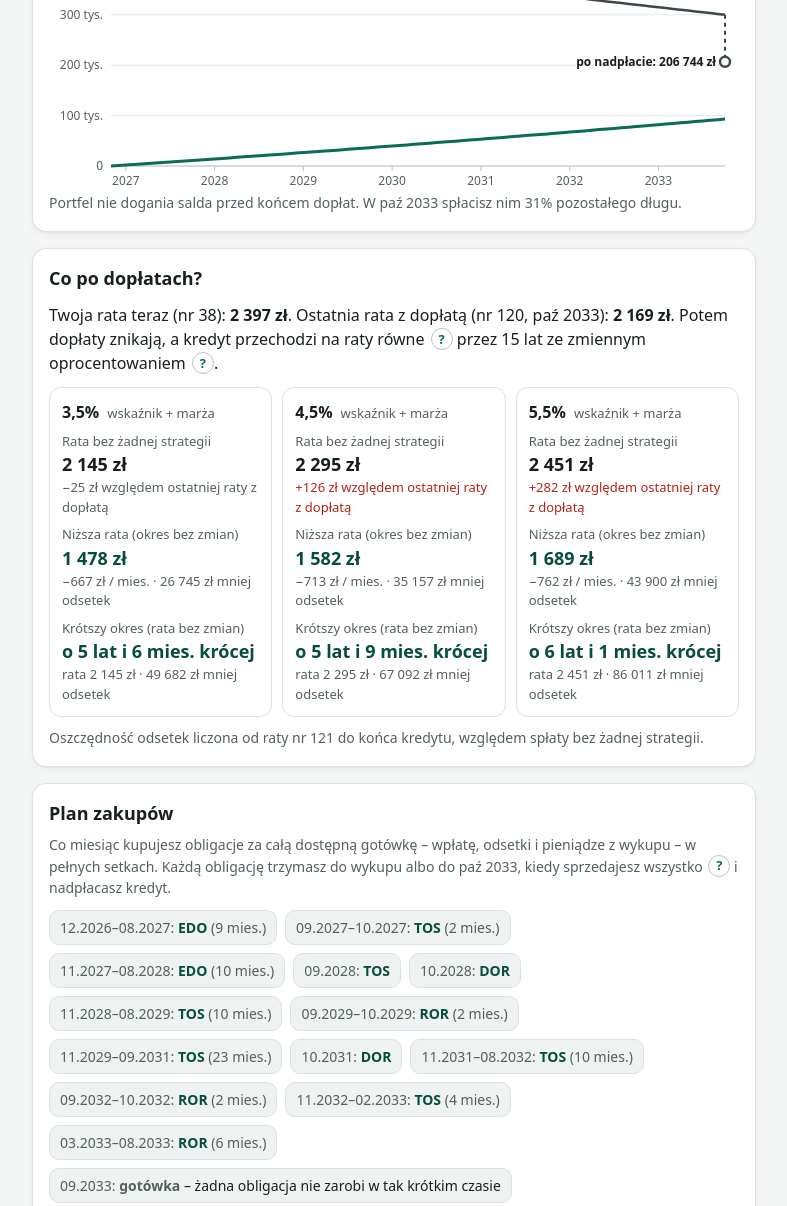
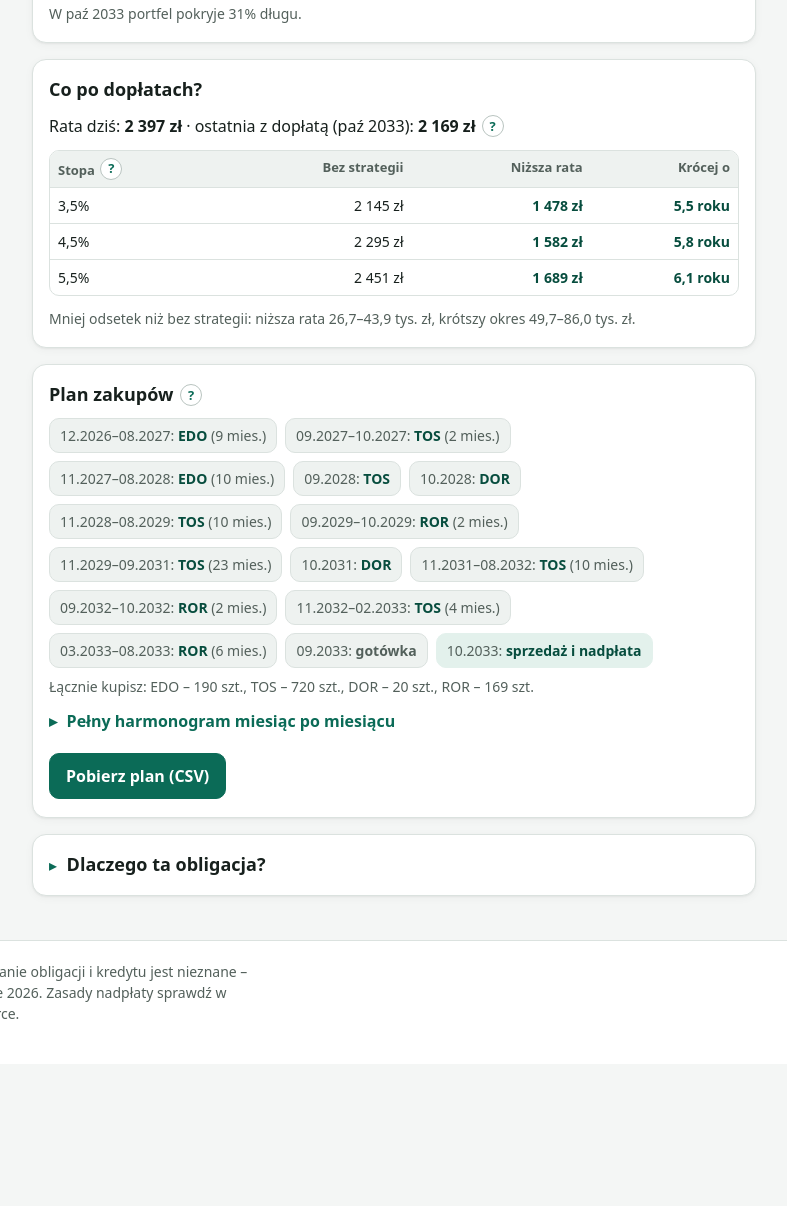
Before and after one commit to MrLaBaguette/BK2, a plain HTML site: page index.html in a window 1280 px wide. Shown: the part 1227-2433 px from the top of the page, without its empty margins (458-1245 px from the left). After the commit the page ends 2291 px from the top, so only its background shows below. Drawn offline with Linux system fonts and the light colour scheme.

Commit message:
Prostszy ekran wyników: mniej tekstu, wyjaśnienia w dymkach
- karta wyniku bez nagłówka „Odpowiedź”
- porównanie: bez podpisów i przypisów, opisy wariantów w „?”
- „Co po dopłatach”: jedna tabela zamiast trzech kart
- plan zakupów: opis w „?” przy nagłówku, krótsze etykiety
- krótsze podpisy wykresu, ostrzeżeń i stopki
- na telefonie tabele przewijają się w swoim pudełku, nie poszerzają strony

Obliczenia bez zmian (testy 30/30).

Co-Authored-By: Claude Opus 5.5 <noreply@anthropic.com>
Claude-Session: https://claude.ai/code/session_01LBGkbH9VYjfYP8FwjCq17z

```diff
--- a/index.html
+++ b/index.html
@@ -108,6 +108,7 @@ h1 { font-size: clamp(23px, 4.6vw, 34px); line-height: 1.18; margin: 0 0 8px; le
 
 /* ---------- układ ---------- */
 .layout { display: grid; gap: 4px 24px; padding-block: 20px 28px; }
+.layout > * { min-width: 0; }
 @media (min-width: 980px) {
   .layout { grid-template-columns: minmax(340px, 400px) minmax(0, 1fr); align-items: start; }
 }
@@ -241,7 +242,7 @@ details[open] > summary::before { transform: rotate(90deg); }
 /* ---------- słupki porównania ---------- */
 .bars { display: grid; gap: 14px; margin: 4px 0 14px; }
 .bar-row { display: grid; grid-template-columns: 1fr auto; gap: 4px 12px; align-items: end; }
-.bar-name b { display: block; }
+.bar-name b { display: inline; }
 .bar-name span { color: var(--muted); font-size: 13px; }
 .bar-val { font-weight: 700; font-variant-numeric: tabular-nums; text-align: right; white-space: nowrap; }
 .bar-val small { display: block; font-weight: 400; color: var(--muted); font-size: 12px; }
@@ -288,6 +289,8 @@ details[open] > summary::before { transform: rotate(90deg); }
 .scen dd small { display: block; font-weight: 400; font-size: 13px; color: var(--muted); }
 .scen .opt dd { color: var(--accent-strong); }
 .scen .shock small { color: var(--err); }
+.after-tbl th, .after-tbl td { white-space: normal; vertical-align: top; padding: 7px 8px; }
+.after-tbl td.good { color: var(--accent-strong); font-weight: 650; }
 .paid { background: var(--accent-soft); border-radius: 12px; padding: 12px 14px; margin: 0 0 12px; font-weight: 600; }
 
 /* ---------- plan ---------- */
@@ -542,7 +545,7 @@ tr.end td { background: var(--surface-2); font-weight: 650; }
       </section>
 
       <section class="panel" aria-labelledby="h-plan">
-        <h2 id="h-plan">Plan zakupów</h2>
+        <h2 id="h-plan">Plan zakupów <button type="button" class="tip" data-tip="plan" aria-label="Wyjaśnienie: jak czytać plan">?</button></h2>
         <div id="r-plan"></div>
         <details class="sub-details" id="d-table">
           <summary>Pełny harmonogram miesiąc po miesiącu</summary>
@@ -570,10 +573,7 @@ tr.end td { background: var(--surface-2); font-weight: 650; }
 
 <footer class="foot">
   <div class="wrap">
-    <h2>Założenia i zastrzeżenia</h2>
-    <p><b>To symulacja, nie porada finansowa.</b> Oprocentowanie przyszłych emisji obligacji i stóp kredytu jest nieznane. Zasady nadpłaty i prowizje sprawdź w umowie lub w banku.</p>
-    <p>Kluczowe uproszczenie: oferta obligacji skarbowych w kolejnych miesiącach jest taka sama jak w listopadzie 2026. Odsetki liczymy w pełnych miesiącach, podatek Belki i opłaty za wcześniejszy wykup są zawsze wliczone. Pomijamy obligacje OTS, konta IKE/IKZE, zamianę obligacji po 99,90 zł oraz wyjątki od utraty dopłat przy nadpłacie w pierwszych 36 miesiącach.</p>
-    <p>Nic nie wysyłamy ani nie zapisujemy – wszystko liczy się w Twojej przeglądarce.</p>
+    <p><b>To symulacja, nie porada finansowa.</b> Przyszłe oprocentowanie obligacji i kredytu jest nieznane – zakładamy, że oferta obligacji zostanie taka jak w listopadzie 2026. Zasady nadpłaty sprawdź w umowie lub w banku. Wszystko liczy się w Twojej przeglądarce.</p>
   </div>
 </footer>
 
@@ -1099,6 +1099,9 @@ var BK2 = (function () {
     raty: 'Malejąca: stała część kapitału + odsetki od salda, więc rata co miesiąc trochę spada. Równa (annuitetowa): co miesiąc ta sama kwota, na początku głównie odsetki.',
     doplata: 'Przez pierwsze 120 miesięcy państwo dopłaca do odsetek, więc płacisz efektywnie ok. 2%. Dopłata jest liczona od salda kredytu, a raty są w tym czasie malejące.',
     nadplata2: 'Nadpłata zmniejsza saldo, ale razem z nim zmniejsza dopłatę państwa (liczoną od salda). Oszczędzasz więc tylko swoje ~2% odsetek, a obligacje skarbowe dają więcej – nawet po podatku.',
+    warC: 'Wydajesz co miesiąc tyle samo co przy obligacjach (rata + odkładana kwota), ale nadwyżkę od razu nadpłacasz. Bank po nadpłacie obniża ratę, więc różnicę też nadpłacamy. Kwoty z pierwszych 36 miesięcy kredytu nadpłacamy dopiero w 37. miesiącu.',
+    warD: 'Te same pieniądze leżą w gotówce na 0% i w dniu końca dopłat idą na jednorazową nadpłatę.',
+    plan: 'Co miesiąc kupujesz obligacje za całą dostępną gotówkę (wpłata, odsetki, pieniądze z wykupu), w pełnych setkach. Każdą trzymasz do wykupu albo do końca dopłat – wtedy sprzedajesz wszystko i nadpłacasz kredyt.',
     portfel: 'Ile dostałbyś na rękę, gdybyś w danym miesiącu sprzedał wszystkie obligacje: po opłatach za wcześniejszy wykup i po podatku Belki, razem z gotówką czekającą na zakup.'
   };
   var QUIPS = [
@@ -1428,19 +1431,19 @@ var BK2 = (function () {
       }
     } else if (need) {
       if (res.X === 0) {
-        h += '<p class="kicker">Odpowiedź</p><p>Twoje jednorazowe wpłaty wystarczą, żeby w ' + end + ' spłacić cały kredyt 🎉</p><span class="big">' + zl(S) + '</span><p>Nie musisz odkładać co miesiąc.</p>';
+        h += '<p>Twoje jednorazowe wpłaty wystarczą, żeby w ' + end + ' spłacić cały kredyt 🎉</p><span class="big">' + zl(S) + '</span><p>Nie musisz odkładać co miesiąc.</p>';
       } else {
-        h += '<p class="kicker">Odpowiedź</p><p>Żeby spłacić cały kredyt w ' + end + ', odkładaj</p><span class="big">' + zl(res.X) + '</span><p>miesięcznie' + oneTxt + '.</p>';
+        h += '<p>Żeby spłacić cały kredyt w ' + end + ', odkładaj</p><span class="big">' + zl(res.X) + '</span><p>miesięcznie' + oneTxt + '.</p>';
       }
       meta.push(['Wpłacisz łącznie', zl(res.sim.deposits)]);
       meta.push(['W ' + mon(L.endAbs) + ' będziesz mieć', zl(res.bonds.net)]);
       meta.push(['Nadwyżka do ręki', zl(res.bonds.surplus)]);
     } else if (res.bonds.debt <= 0) {
-      h += '<p class="kicker">Odpowiedź</p><p>Odkładając <b>' + zl(res.X) + '</b> miesięcznie' + oneTxt + ', w ' + end + ' spłacisz cały kredyt 🎉</p><span class="big">' + zl(S) + '</span><p>i zostanie Ci ' + zl(res.bonds.surplus) + '.</p>';
+      h += '<p>Odkładając <b>' + zl(res.X) + '</b> miesięcznie' + oneTxt + ', w ' + end + ' spłacisz cały kredyt 🎉</p><span class="big">' + zl(S) + '</span><p>i zostanie Ci ' + zl(res.bonds.surplus) + '.</p>';
       meta.push(['Wpłacisz łącznie', zl(res.sim.deposits)]);
       meta.push(['Obligacje dorobią na czysto', zl(res.bonds.net - res.sim.deposits)]);
     } else {
-      h += '<p class="kicker">Odpowiedź</p><p>Odkładając <b>' + zl(res.X) + '</b> miesięcznie' + oneTxt + ', w ' + end + ' spłacisz</p><span class="big">' + zl(res.bonds.net) + '</span><p>z <b>' + zl(S) + '</b> długu.</p>';
+      h += '<p>Odkładając <b>' + zl(res.X) + '</b> miesięcznie' + oneTxt + ', w ' + end + ' spłacisz</p><span class="big">' + zl(res.bonds.net) + '</span><p>z <b>' + zl(S) + '</b> długu.</p>';
       meta.push(['Wpłacisz łącznie', zl(res.sim.deposits)]);
       meta.push(['Obligacje dorobią na czysto', zl(res.bonds.net - res.sim.deposits)]);
       meta.push(['Zostaje do spłaty', zl(res.bonds.debt)]);
@@ -1458,16 +1461,16 @@ var BK2 = (function () {
   function renderCompare(res, P) {
     var S = res.loan.S120, feel = state.feelings;
     var rows = [
-      { name: 'Obligacje', sub: 'odkładasz i kupujesz obligacje skarbowe', debt: res.bonds.debt, plus: res.bonds.surplus, cls: 'is-accent' },
-      { name: 'Nadpłacanie na bieżąco', sub: 'te same pieniądze co miesiąc na nadpłatę', debt: res.C.balance, plus: res.C.leftover, cls: '' },
-      { name: 'Skarpeta', sub: 'te same pieniądze w szufladzie (0%)', debt: res.D.debt, plus: res.D.surplus, cls: feel ? 'is-you' : '' }
+      { name: 'Obligacje', tip: '', debt: res.bonds.debt, plus: res.bonds.surplus, cls: 'is-accent' },
+      { name: 'Nadpłacanie na bieżąco', tip: tip('warC', 'nadpłacanie na bieżąco'), debt: res.C.balance, plus: res.C.leftover, cls: '' },
+      { name: 'Skarpeta', tip: tip('warD', 'skarpeta'), debt: res.D.debt, plus: res.D.surplus, cls: feel ? 'is-you' : '' }
     ];
     var max = Math.max(S, rows[0].debt, rows[1].debt, rows[2].debt) || 1;
-    var h = '<h2 id="h-cmp">Dług po 10 latach – porównanie</h2><div class="bars">';
+    var h = '<h2 id="h-cmp">Dług po 10 latach</h2><div class="bars">';
     rows.forEach(function (r) {
       var w = Math.max(0, Math.min(100, r.debt / max * 100));
       h += '<div class="bar-row ' + r.cls + '">' +
-        '<div class="bar-name"><b>' + r.name + (r.cls === 'is-you' ? '<span class="you">Ty</span>' : '') + '</b><span>' + r.sub + '</span></div>' +
+        '<div class="bar-name"><b>' + r.name + (r.cls === 'is-you' ? '<span class="you">Ty</span>' : '') + '</b> ' + r.tip + '</div>' +
         '<div class="bar-val">' + zl(r.debt) + (r.plus > 0.5 ? '<small>+ ' + zl(r.plus) + ' nadwyżki</small>' : '') + '</div>' +
         '<div class="bar-track" aria-hidden="true"><div class="bar" style="width:' + w.toFixed(2) + '%"></div></div></div>';
     });
@@ -1475,17 +1478,14 @@ var BK2 = (function () {
     var posB = rows[0].plus - rows[0].debt, posC = rows[1].plus - rows[1].debt, diff = posB - posC;
     var y = res.irr !== null ? pct(res.irr, 1) : null, r2 = pct(P.r2, 0);
     if (res.months <= 1 || res.sim.deposits <= 0) {
-      h += '<p class="verdict">Przy tych danych nie ma czego porównywać – do końca dopłat zostało za mało czasu albo nic nie odkładasz.</p>';
+      h += '<p class="verdict">Za mało czasu do końca dopłat albo nic nie odkładasz – nie ma czego porównać.</p>';
     } else if (diff > 0.5) {
-      h += '<p class="verdict">Obligacje wygrywają o <b>' + zl(diff) + '</b>' + (y ? ', bo zarabiają na czysto ok. <b>' + y + '</b> rocznie, a nadpłata kredytu daje tylko ~' + r2 + ' ' + tip('nadplata2', 'dlaczego nadpłata daje tylko 2%') : '') + '.</p>';
+      h += '<p class="verdict">Obligacje wygrywają o <b>' + zl(diff) + '</b>' + (y ? ': zarabiają na czysto ok. <b>' + y + '</b> rocznie, a nadpłata daje ~' + r2 + ' ' + tip('nadplata2', 'dlaczego nadpłata daje tylko 2%') : '') + '.</p>';
     } else if (diff < -0.5) {
-      h += '<p class="verdict">Przy tych założeniach nadpłacanie na bieżąco wychodzi lepiej o <b>' + zl(-diff) + '</b>' + (y ? '. Obligacje zarobiłyby na czysto tylko ok. ' + y + ' rocznie – mniej niż ~' + r2 + ' z nadpłaty ' + tip('nadplata2', 'dlaczego nadpłata daje tylko 2%') : '') + '. Zwykle to znak, że do końca dopłat zostało za mało czasu.</p>';
+      h += '<p class="verdict">Tu lepsze jest nadpłacanie na bieżąco, o <b>' + zl(-diff) + '</b>' + (y ? ': obligacje zarobią na czysto tylko ok. ' + y + ' rocznie' : '') + '.</p>';
     } else {
-      h += '<p class="verdict">Obligacje i nadpłacanie na bieżąco wychodzą praktycznie tak samo.</p>';
-    }
-    h += '<ul class="cmp-notes">' +
-      '<li><b>Nadpłacanie na bieżąco:</b> wydajesz co miesiąc tyle samo (rata + ' + zl(res.X) + '). Bank po nadpłacie obniża ratę, więc różnicę też nadpłacamy.' + (res.C.early36.length ? ' Kwoty z pierwszych 36 miesięcy kredytu zbieramy i nadpłacamy w ' + mon(res.C.payAbs) + '.' : '') + '</li>' +
-      '<li><b>Skarpeta:</b> te same pieniądze leżą na 0% i w ' + mon(res.loan.endAbs) + ' idą na jednorazową nadpłatę.' + (res.feelings.cost > 0.5 ? ' Przegrywa z obligacjami o ' + zl(res.feelings.cost) + '.' : '') + '</li></ul>';
+      h += '<p class="verdict">Obligacje i nadpłacanie na bieżąco wychodzą tak samo.</p>';
+    }
     $('#r-compare').innerHTML = h;
   }
 
@@ -1555,47 +1555,47 @@ var BK2 = (function () {
         ? '<span><i class="lg-sock"></i>Skarpeta (0%)</span><span><i class="lg-faint"></i>Obligacje – dla porównania</span>'
         : '<span><i class="lg-port"></i>Portfel obligacji netto ' + tip('portfel', 'wartość portfela netto') + '</span>');
     var note;
-    if (feel) note = 'Skarpeta rośnie tylko o to, co do niej włożysz. W ' + mon(L.endAbs) + ' będziesz mieć ' + zl(res.D.sock) + ' zamiast ' + zl(res.bonds.net) + ' z obligacji.';
-    else if (res.cross) note = 'Od <b>' + mon(res.cross.abs) + '</b> portfel jest wart więcej niż saldo kredytu – od tego miesiąca mógłbyś spłacić całość.';
-    else note = 'Portfel nie dogania salda przed końcem dopłat. W ' + mon(L.endAbs) + ' spłacisz nim ' + pct(Math.min(1, res.bonds.net / L.S120), 0) + ' pozostałego długu.';
+    if (feel) note = 'W ' + mon(L.endAbs) + ': skarpeta ' + zl(res.D.sock) + ', obligacje ' + zl(res.bonds.net) + '.';
+    else if (res.cross) note = 'Od <b>' + mon(res.cross.abs) + '</b> portfel przewyższa dług – możesz spłacić całość.';
+    else note = 'W ' + mon(L.endAbs) + ' portfel pokryje ' + pct(Math.min(1, res.bonds.net / L.S120), 0) + ' długu.';
     $('#r-chart-note').innerHTML = note;
   }
 
   /* ---------------- 4. po dopłatach ---------------- */
+  function tys(x) { return E.fmtNum(x / 1000, 1) + NB + 'tys.' + NB + 'zł'; }
+  function range(list, f) {
+    var v = list.map(f), lo = Math.min.apply(null, v), hi = Math.max.apply(null, v);
+    return Math.abs(hi - lo) < 50 ? tys(lo) : E.fmtNum(lo / 1000, 1) + '–' + tys(hi);
+  }
   function renderAfter(res, P) {
-    var L = res.loan, N0 = P.n - E.T_SUB;
-    var h = '<p class="after-head">Twoja rata teraz (nr ' + (L.m0 + 1) + '): <b>' + zl(res.rataNow) + '</b>. Ostatnia rata z dopłatą (nr 120, ' + mon(L.endAbs) + '): <b>' + zl(res.rataLast) + '</b>. ' +
-      'Potem dopłaty znikają, a kredyt przechodzi na raty równe ' + tip('raty', 'rata malejąca i równa') + ' przez ' + E.fmtDuration(N0) + ' ze zmiennym oprocentowaniem ' + tip('wibor', 'wskaźnik WIBOR/POLSTR') + '.</p>';
-    var paid = res.after.length && res.after[0].paidOff;
-    if (paid) h += '<p class="paid">Spłacasz cały kredyt 🎉 – po dopłatach nie płacisz już żadnej raty. Nadwyżka do ręki: ' + zl(res.bonds.surplus) + '.</p>';
-    h += '<div class="scens">';
-    res.after.forEach(function (s) {
-      var jump = s.base - res.rataLast;
-      h += '<article class="scen"><h3>' + pct(s.rate, 1) + ' <small>wskaźnik + marża</small></h3><dl>' +
-        '<div' + (jump > 0.5 ? ' class="shock"' : '') + '><dt>Rata bez żadnej strategii</dt><dd>' + zl(s.base) + '<small>' + (jump >= 0 ? '+' : '−') + zl(Math.abs(jump)) + ' względem ostatniej raty z dopłatą</small></dd></div>';
-      if (paid) {
-        h += '<div class="opt"><dt>Z obligacjami</dt><dd>0 zł<small>kredyt spłacony, oszczędzasz ' + zl(s.baseInt) + ' odsetek</small></dd></div>';
-      } else {
-        h += '<div class="opt"><dt>Niższa rata (okres bez zmian)</dt><dd>' + zl(s.low) + '<small>−' + zl(s.base - s.low) + ' / mies. · ' + zl(s.saveLow) + ' mniej odsetek</small></dd></div>' +
-          '<div class="opt"><dt>Krótszy okres (rata bez zmian)</dt><dd>' + (s.shorterBy > 0 ? 'o ' + E.fmtDuration(s.shorterBy) + ' krócej' : 'bez zmian') + '<small>rata ' + zl(s.base) + ' · ' + zl(s.saveShort) + ' mniej odsetek</small></dd></div>';
-      }
-      h += '</dl></article>';
-    });
-    h += '</div><p class="hint" style="margin:10px 0 0">Oszczędność odsetek liczona od raty nr 121 do końca kredytu, względem spłaty bez żadnej strategii. ' +
-      (state.feelings ? 'W wariancie „skarpeta” kwoty są inne – tu pokazujemy wynik z obligacjami.' : '') + '</p>';
+    var L = res.loan, sc = res.after;
+    var paid = sc.length && sc[0].paidOff;
+    var h = '<p class="after-head">Rata dziś: <b>' + zl(res.rataNow) + '</b> · ostatnia z dopłatą (' + mon(L.endAbs) + '): <b>' + zl(res.rataLast) + '</b> ' + tip('raty', 'rata malejąca i równa') + '</p>';
+    if (paid) h += '<p class="paid">Spłacasz cały kredyt 🎉 Nadwyżka do ręki: ' + zl(res.bonds.surplus) + '.</p>';
+    h += '<div class="tbl-wrap"><table class="after-tbl"><thead><tr><th>Stopa ' + tip('wibor', 'wskaźnik WIBOR/POLSTR') + '</th><th>Bez strategii</th>' +
+      (paid ? '<th>Z obligacjami</th>' : '<th>Niższa rata</th><th>Krócej o</th>') + '</tr></thead><tbody>';
+    sc.forEach(function (s) {
+      h += '<tr><td>' + pct(s.rate, 1) + '</td><td>' + zl(s.base) + '</td>' +
+        (paid ? '<td class="good">0 zł</td>'
+          : '<td class="good">' + zl(s.low) + '</td><td class="good">' + (s.shorterBy > 0 ? E.fmtNum(s.shorterBy / 12, 1) + NB + 'roku' : '—') + '</td>') + '</tr>';
+    });
+    h += '</tbody></table></div>';
+    if (!paid && sc.length) {
+      h += '<p class="hint" style="margin:0">Mniej odsetek niż bez strategii: niższa rata ' + range(sc, function (s) { return s.saveLow; }) + ', krótszy okres ' + range(sc, function (s) { return s.saveShort; }) + '.</p>';
+    }
     $('#r-after').innerHTML = h;
   }
 
   /* ---------------- 5. plan zakupów ---------------- */
   function segLabel(s) {
-    if (s.label === 'END') return '<b>sprzedaż wszystkiego</b> i nadpłata kredytu';
-    if (s.label === 'CASH') return '<b>gotówka</b> – żadna obligacja nie zarobi w tak krótkim czasie';
-    if (s.label === 'NONE') return '<b>bez zakupu</b> – za mało gotówki na 1 sztukę';
+    if (s.label === 'END') return '<b>sprzedaż i nadpłata</b>';
+    if (s.label === 'CASH') return '<b>gotówka</b>';
+    if (s.label === 'NONE') return '<b>bez zakupu</b>';
     return '<b>' + s.label + '</b>';
   }
   function renderPlan(res) {
     var L = res.loan, segs = res.plan;
-    var h = '<p class="hint">Co miesiąc kupujesz obligacje za całą dostępną gotówkę – wpłatę, odsetki i pieniądze z wykupu – w pełnych setkach. Każdą obligację trzymasz do wykupu albo do ' + mon(L.endAbs) + ', kiedy sprzedajesz wszystko ' + tip('wykup', 'przedterminowy wykup') + ' i nadpłacasz kredyt.</p><ol class="plan">';
+    var h = '<ol class="plan">';
     segs.forEach(function (s) {
       var len = s.to - s.from + 1, when = s.from === s.to ? mm(s.from) : mm(s.from) + '–' + mm(s.to);
       var cls = s.label === 'END' ? 'end' : (s.label === 'CASH' || s.label === 'NONE' ? 'cash' : '');
@@ -1684,7 +1684,7 @@ var BK2 = (function () {
         '</td><td>−' + zl2(r.tax) + '</td><td>' + zl2(r.net) + '</td><td>' + zl2(it.f * 100) + '</td></tr>';
     });
     t += '<tr' + (best === 'CASH' ? ' class="best"' : '') + '><td>Gotówka</td><td class="l">' + h + ' mies.</td><td>0,00 zł</td><td>0,00 zł</td><td>0,00 zł</td><td>100,00 zł</td><td>100,00 zł</td></tr>';
-    t += '</tbody></table></div><p class="hint">„Netto ze 100 zł” – sama obligacja, bez reinwestycji. „Z reinwestycją” – gdy odsetki wypłacane w trakcie i pieniądze z wykupu od razu kupujesz dalej najlepszą obligacją. Wybór robi matematyka, nie intuicja: przy niektórych horyzontach wygrywa obligacja krótsza, bo nie płacisz opłaty za wcześniejszy wykup. Kapitalizacja ' + tip('kapitalizacja', 'kapitalizacja') + ', podatek Belki ' + tip('belka', 'podatek Belki') + '.</p>';
+    t += '</tbody></table></div><p class="hint">„Z reinwestycją” – odsetki i pieniądze z wykupu od razu kupujesz dalej najlepszą obligacją. ' + tip('kapitalizacja', 'kapitalizacja') + '</p>';
     $('#r-why').innerHTML = t;
   }
 
@@ -1692,7 +1692,7 @@ var BK2 = (function () {
   function renderWarnings(res, P) {
     var L = res.loan, out = [];
     res.warnings.forEach(function (w) {
-      if (w.code === 'early36') out.push(['Nadpłata w pierwszych 36 miesiącach', 'Nadpłata w pierwszych 36 miesiącach od uruchomienia kredytu może oznaczać utratę dopłat (wyjątki zależą m.in. od wkładu własnego). W porównaniu „nadpłacanie na bieżąco” kwoty z okresu ' + mm(w.from) + '–' + mm(w.to) + ' zbieramy bez odsetek i nadpłacamy jednorazowo w ' + mm(w.payAbs) + ' (37. rata). Strategia z obligacjami tego problemu nie ma – nadpłacasz dopiero w ' + mm(L.endAbs) + '.']);
+      if (w.code === 'early36') out.push(['Nadpłata w pierwszych 36 miesiącach', 'Nadpłata w pierwszych 36 miesiącach kredytu może kosztować utratę dopłat. W porównaniu „nadpłacanie na bieżąco” kwoty z ' + mm(w.from) + '–' + mm(w.to) + ' nadpłacamy dopiero w ' + mm(w.payAbs) + '. Obligacje tego problemu nie mają.']);
       if (w.code === 'notMultiple') out.push(['Kwota niepodzielna przez 100 zł', 'Obligacje kosztują 100 zł za sztukę, więc liczymy ' + zl(w.buy) + '. Reszta (' + zl(w.rest) + ') czeka i dołącza do następnego zakupu.']);
       if (w.code === 'shortHorizon') out.push(['Za krótki horyzont', 'Do końca dopłat zostało ' + w.months + ' mies. To za mało, żeby jakakolwiek obligacja zarobiła więcej, niż kosztuje wcześniejszy wykup. Pieniądze zostają w gotówce.']);
       if (w.code === 'noBonds') out.push(['Brak obligacji', 'Wszystkie obligacje są wyłączone, więc pieniądze leżą w gotówce na 0%.']);
```
